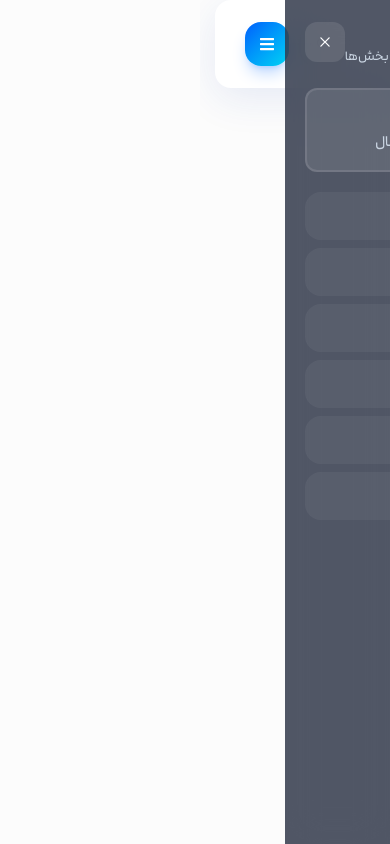
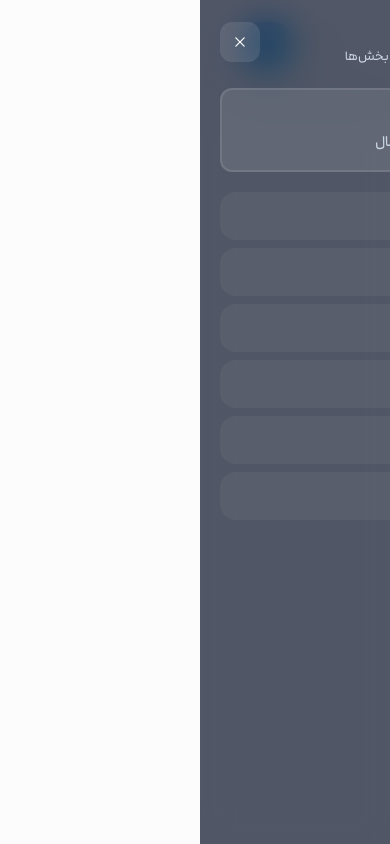
Before and after one commit to hossein1075/CryptoHub, a Next.js app: page / in a window 390 px wide. Built offline with nearby package versions, Linux system fonts and the light colour scheme.

Commit message:
add css responsive sidebar

```diff
--- a/src/components/modules/sidebar/SideBar.tsx
+++ b/src/components/modules/sidebar/SideBar.tsx
@@ -6,7 +6,7 @@ import { RxCross2 } from 'react-icons/rx'
 function SideBar() {
     return (
         <>
-            <div className='absolute top-0 z-50 bg-slate-900/72 backdrop-blur-[18px] h-screen text-white p-5 font-lahze'>
+            <div className='fixed top-0 right-0 w-full max-w-[400px] z-50 bg-slate-900/72 backdrop-blur-[18px] h-screen text-white p-5 font-lahze'>
                         <div className='flex items-center justify-between mb-6'>
                           <div className='flex items-center gap-3'>
                               <div className='size-11 flexCenter bg-linear-to-br from-blue-600 to-cyan-400 text-white rounded-2xl shadow-lg shadow-blue-500/30'>
```
